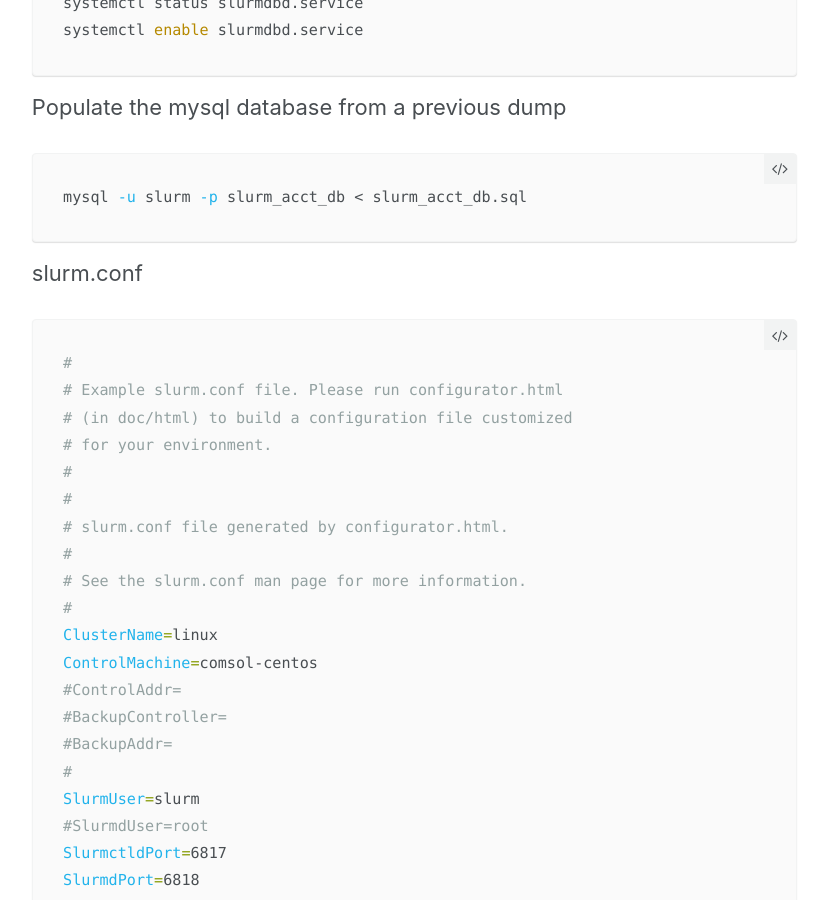
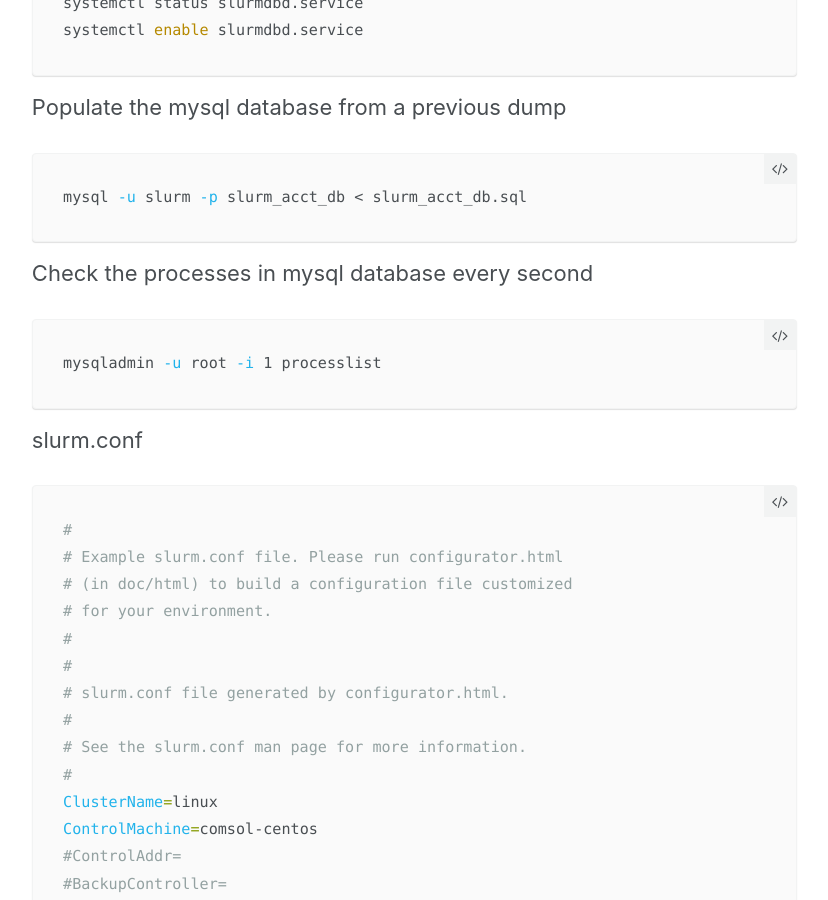
Before and after one commit to JingchaoZhang/JingchaoZhang.github.io, a Jekyll site: the page built from _posts/2017-08-28-slurm-setup.md, in a window 1280 px wide and 900 px high, scrolled down 1968 px. Shown: the whole window, without its empty margins (252-1080 px from the left). Built offline with Jekyll 4.4.1, drawn with Linux system fonts in a browser that asks for light colours.

Commit message:
Update 2017-08-28-slurm-setup.md

````diff
--- a/_posts/2017-08-28-slurm-setup.md
+++ b/_posts/2017-08-28-slurm-setup.md
@@ -70,6 +70,11 @@ systemctl enable slurmdbd.service
 Populate the mysql database from a previous dump
 ```bash
 mysql -u slurm -p slurm_acct_db < slurm_acct_db.sql
+```
+
+Check the processes in mysql database every second
+```bash
+mysqladmin -u root -i 1 processlist
 ```
 
 slurm.conf
````
